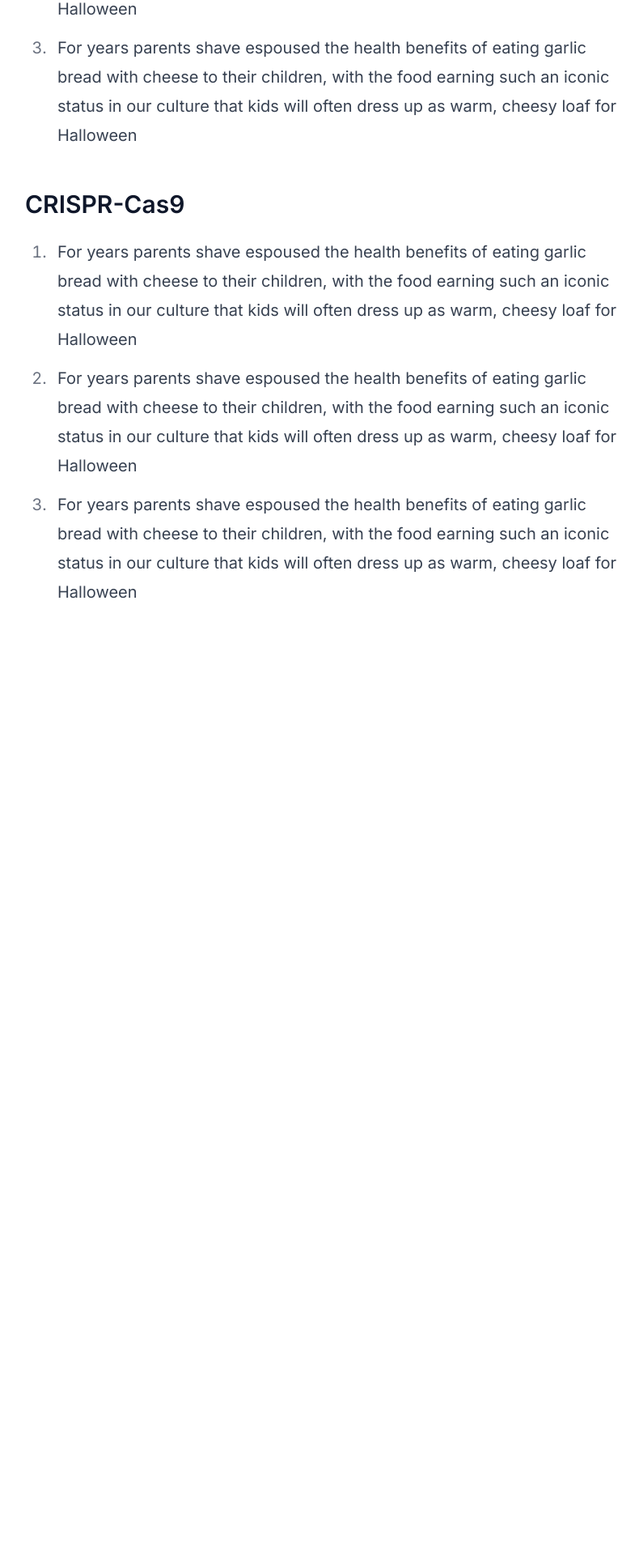
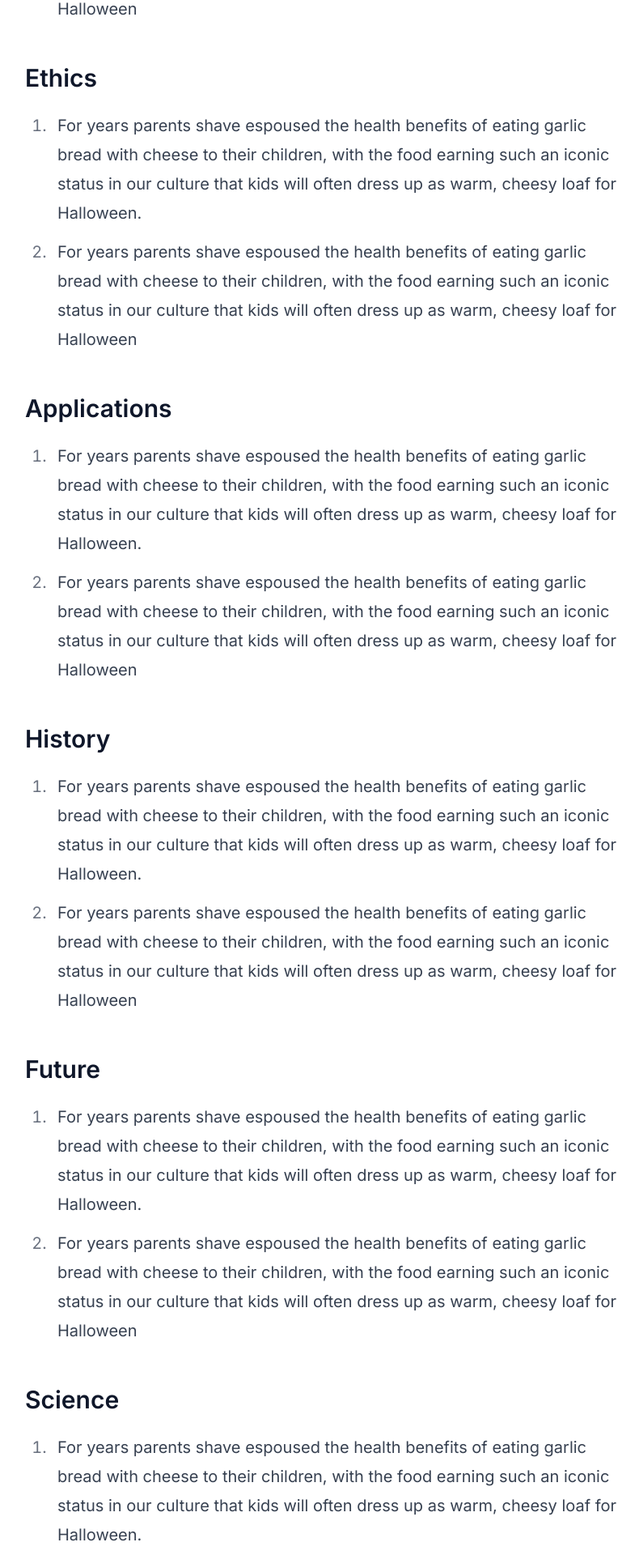
Before and after one commit to aadisanghvii/gt-hsa, a Next.js app: page /sources in a window 1280 px wide. Shown: the part 540-2460 px from the top of the page at 81% size, without its empty margins (9-799 px from the left). Before the commit the page ends 1341 px from the top, so only its background shows below. Built offline with nearby package versions, Linux system fonts and the light colour scheme.

Commit message:
refactor: sources appearance

```diff
--- a/app/sources/page.tsx
+++ b/app/sources/page.tsx
@@ -2,42 +2,90 @@ const Page = () => {
   return (
     <article className="prose-ul prose absolute p-10 lg:prose-xl">
       <h1 className="text-foreground">Works Cited:</h1>
-      <h3 className="text-foreground">Info</h3>
+      <h3 className="text-foreground">Technology</h3>
       <ol className="relative pl-10">
-        <li id="first-citation">
+        <li id="t1">
           For years parents shave espoused the health benefits of eating garlic
           bread with cheese to their children, with the food earning such an
           iconic status in our culture that kids will often dress up as warm,
           cheesy loaf for Halloween.
         </li>
-        <li id="second-citation">
-          For years parents shave espoused the health benefits of eating garlic
-          bread with cheese to their children, with the food earning such an
-          iconic status in our culture that kids will often dress up as warm,
-          cheesy loaf for Halloween
-        </li>
-        <li id="third-citation">
+        <li id="t2">
           For years parents shave espoused the health benefits of eating garlic
           bread with cheese to their children, with the food earning such an
           iconic status in our culture that kids will often dress up as warm,
           cheesy loaf for Halloween
         </li>
       </ol>
-      <h3 className="text-foreground">CRISPR-Cas9</h3>
+      <h3 className="text-foreground">Ethics</h3>
       <ol className="relative pl-10">
-        <li id="fourth-citation">
+        <li id="e1">
+          For years parents shave espoused the health benefits of eating garlic
+          bread with cheese to their children, with the food earning such an
+          iconic status in our culture that kids will often dress up as warm,
+          cheesy loaf for Halloween.
+        </li>
+        <li id="e2">
           For years parents shave espoused the health benefits of eating garlic
           bread with cheese to their children, with the food earning such an
           iconic status in our culture that kids will often dress up as warm,
           cheesy loaf for Halloween
         </li>
-        <li id="fifth-citation">
+      </ol>
+      <h3 className="text-foreground">Applications</h3>
+      <ol className="relative pl-10">
+        <li id="a1">
+          For years parents shave espoused the health benefits of eating garlic
+          bread with cheese to their children, with the food earning such an
+          iconic status in our culture that kids will often dress up as warm,
+          cheesy loaf for Halloween.
+        </li>
+        <li id="a2">
           For years parents shave espoused the health benefits of eating garlic
           bread with cheese to their children, with the food earning such an
           iconic status in our culture that kids will often dress up as warm,
           cheesy loaf for Halloween
         </li>
-        <li id="sixth-citation">
+      </ol>
+      <h3 className="text-foreground">History</h3>
+      <ol className="relative pl-10">
+        <li id="hi1">
+          For years parents shave espoused the health benefits of eating garlic
+          bread with cheese to their children, with the food earning such an
+          iconic status in our culture that kids will often dress up as warm,
+          cheesy loaf for Halloween.
+        </li>
+        <li id="hi2">
+          For years parents shave espoused the health benefits of eating garlic
+          bread with cheese to their children, with the food earning such an
+          iconic status in our culture that kids will often dress up as warm,
+          cheesy loaf for Halloween
+        </li>
+      </ol>
+      <h3 className="text-foreground">Future</h3>
+      <ol className="relative pl-10">
+        <li id="f1">
+          For years parents shave espoused the health benefits of eating garlic
+          bread with cheese to their children, with the food earning such an
+          iconic status in our culture that kids will often dress up as warm,
+          cheesy loaf for Halloween.
+        </li>
+        <li id="f2">
+          For years parents shave espoused the health benefits of eating garlic
+          bread with cheese to their children, with the food earning such an
+          iconic status in our culture that kids will often dress up as warm,
+          cheesy loaf for Halloween
+        </li>
+      </ol>
+      <h3 className="text-foreground">Science</h3>
+      <ol className="relative pl-10">
+        <li id="s1">
+          For years parents shave espoused the health benefits of eating garlic
+          bread with cheese to their children, with the food earning such an
+          iconic status in our culture that kids will often dress up as warm,
+          cheesy loaf for Halloween.
+        </li>
+        <li id="s2">
           For years parents shave espoused the health benefits of eating garlic
           bread with cheese to their children, with the food earning such an
           iconic status in our culture that kids will often dress up as warm,
```
